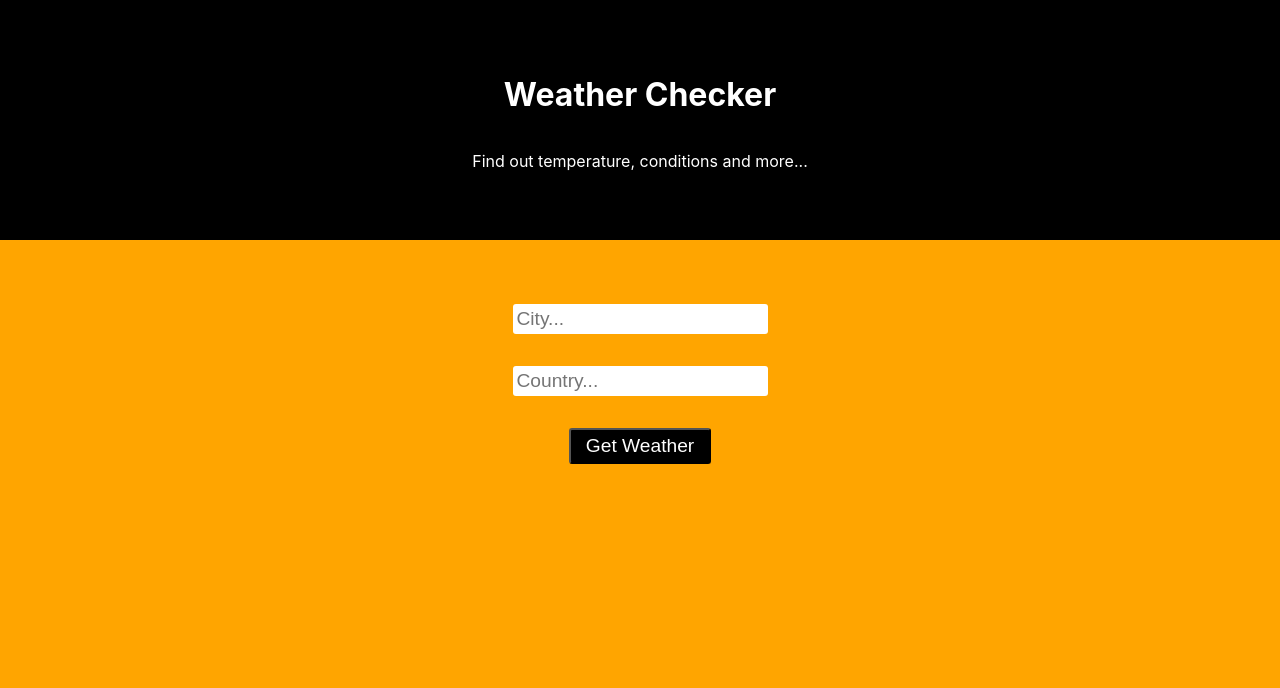
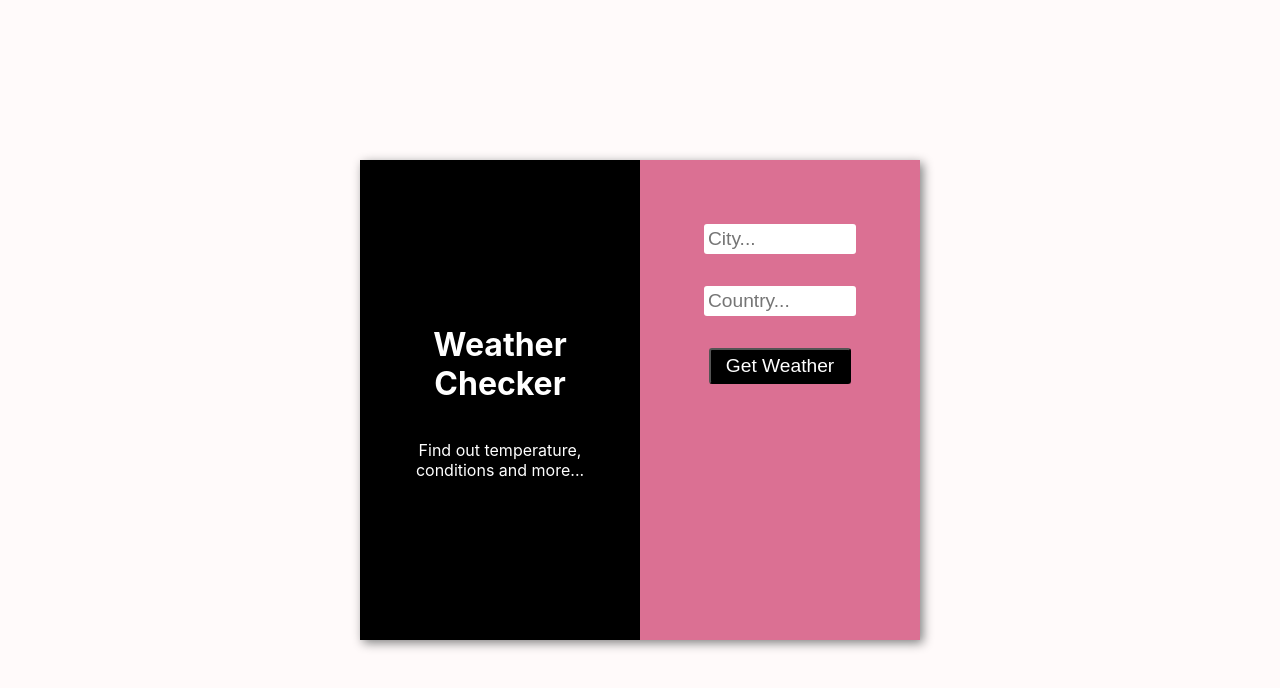
Before and after one commit to MarinaFroes/Check-Weather, a React (Create React App) app: page / in a window 1280 px wide. Shown: the top 688 px of the page. Built offline with nearby package versions, Linux system fonts and the light colour scheme.

Commit message:
style: Computer version

```diff
--- a/src/App.css
+++ b/src/App.css
@@ -5,7 +5,3 @@
 html {
   font-size: 1em;
 }
-
-body {
-  background-color: orange;
-}
--- a/src/App.js
+++ b/src/App.js
@@ -7,9 +7,45 @@ import styled from 'styled-components';
 
 const Main = styled.main`
   display: flex;
+  justify-content: center;
+  align-items: center;
+  height: 100vh;
+  width: 100vw;
+
+  @media only screen and (min-width: 600px){
+    background-color: snow;
+  }
+`;
+
+const Container = styled.div`
+  display: flex;
   flex-direction: column;
   align-items: center;
+  width: 100%;
+
+  @media only screen and (min-width: 600px){
+    flex-direction: row;
+    margin: 2rem;
+    justify-content: center;
+    align-items: center;
+    width: 35rem;
+    height: 30rem;
+    box-shadow: 3px 3px 10px grey;
+  }
 `;
+
+const Info = styled.div`
+  display: flex;
+  flex-direction: column;
+  background-color: ${props => props.color};
+  height: 30rem;
+  width: 100%;
+
+  @media only screen and (min-width: 600px){
+    width: 50%;
+  }
+`;
+
 
 const API_KEY = 'f6d3ccc3be4411b42258113ccd95bfec';
 
@@ -54,11 +90,18 @@ class App extends React.Component {
   render() {
     return (
       <Main>
+        <Container>
           <Titles
             title="Weather Checker"
             text="Find out temperature, conditions and more..."
           />
-        <Form getWeather={this.getWeather}/>
+          <Info
+            color="palevioletred"
+          >
+            <Form
+              color="palevioletred"
+              getWeather={this.getWeather}
+            />
             <Weather
               temperature={this.state.temperature}
               city={this.state.city}
@@ -67,6 +110,8 @@ class App extends React.Component {
               description={this.state.description}
               error={this.state.error}
               />
+          </Info>
+        </Container>
       </Main>
     );
   }
--- a/src/components/Form.js
+++ b/src/components/Form.js
@@ -2,12 +2,12 @@ import React from 'react';
 import styled from 'styled-components';
 
 const FormContainer = styled.form`
-  background-color: orange;
+  background-color: ${props => props.color};
   text-align: center;
   display: flex;
   flex-direction: column;
   padding: 3rem;
-  height: 100%;
+  height: 50%;
 `;
 
 const Input = styled.input`
--- a/src/components/Titles.js
+++ b/src/components/Titles.js
@@ -11,6 +11,11 @@ const TitleContainer = styled.div`
   width: 100%;
   height: 15rem;
   padding: 2rem;
+
+  @media only screen and (min-width: 600px){
+    width: 50%;
+    height: 30rem;
+  }
 `;
 
 const Titles = ({ title, text }) => (
--- a/src/components/Weather.js
+++ b/src/components/Weather.js
@@ -3,6 +3,8 @@ import styled from 'styled-components';
 
 const WeatherContainer = styled.div`
   font-size: 1.1rem;
+  text-align: center;
+  height: 50%;
 `;
 
 const ErrorMessage = styled.p`
```
Also changed, not shown: src/logo.svg (deleted), 1 other file (tests, documents, lock files or other folders). Lines whose indentation alone changed are shown as unchanged.
